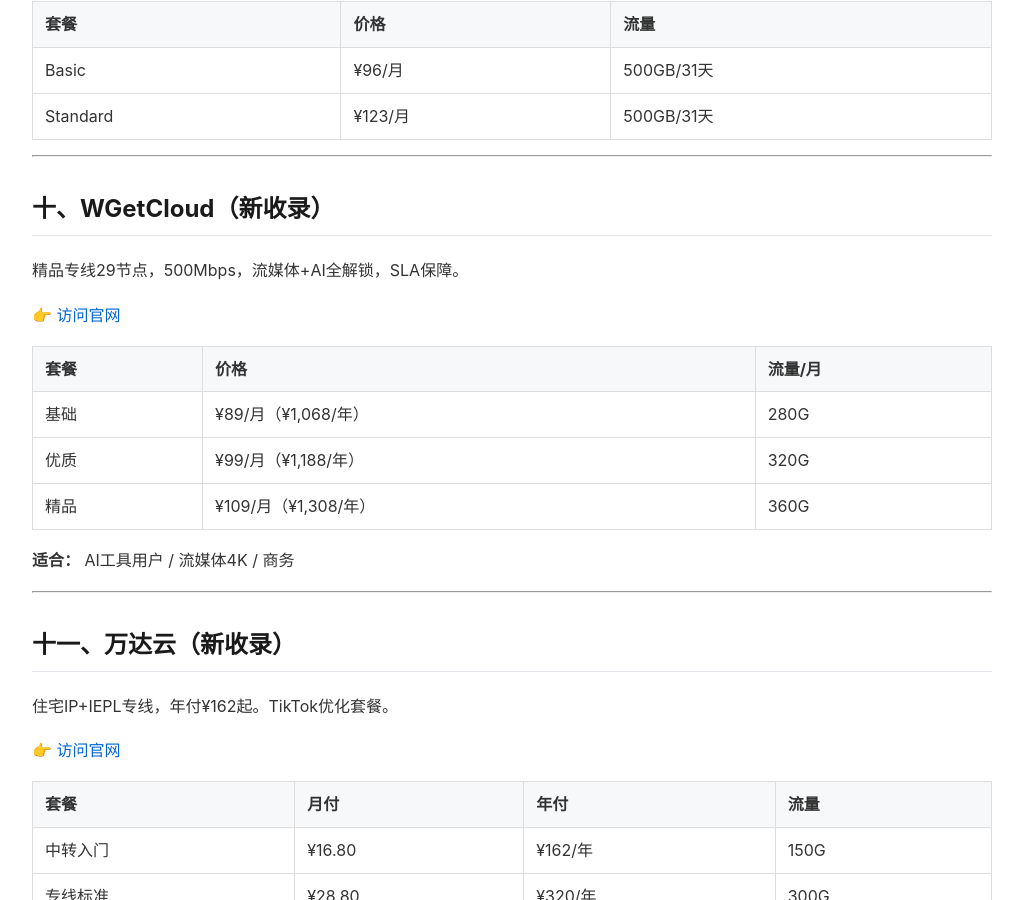
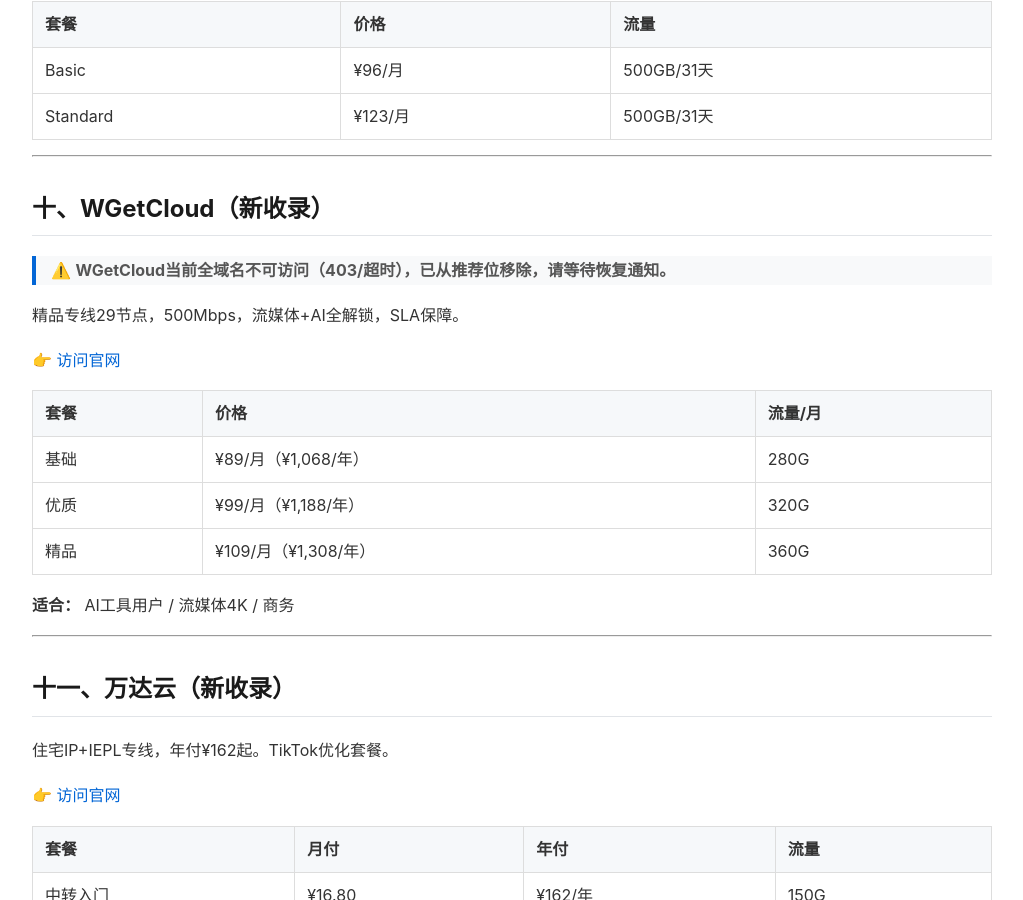
Before and after one commit to yezuofan/free-internet-guide, a Jekyll site: the page built from README.md, in a window 1280 px wide and 900 px high, scrolled down 6889 px. Shown: the whole window, without its empty margins (128-1151 px from the left). Built offline with Jekyll 4.4.1, drawn with Linux system fonts in a browser that asks for light colours; our own code applies the rules of GitHub Pages for plain Markdown files.

Commit message:
⚠️ WGetCloud加警告标注 + NXO Earth补AFF缺失说明 [2026-05-24]

```diff
--- a/README.md
+++ b/README.md
@@ -319,6 +319,8 @@ BGP中继 + MPTCP多线程，2000Mbps高速专线。高端定位。
 
 ## 十、WGetCloud（新收录）
 
+> ⚠️ **WGetCloud当前全域名不可访问（403/超时），已从推荐位移除，请等待恢复通知。**
+
 精品专线29节点，500Mbps，流媒体+AI全解锁，SLA保障。
 
 [👉 访问官网](https://wgetcloud.com/web/#/register?code=djq10H)
```
Also changed, not shown: airport-reviews/nxo-earth.md (+2 -0 lines).
